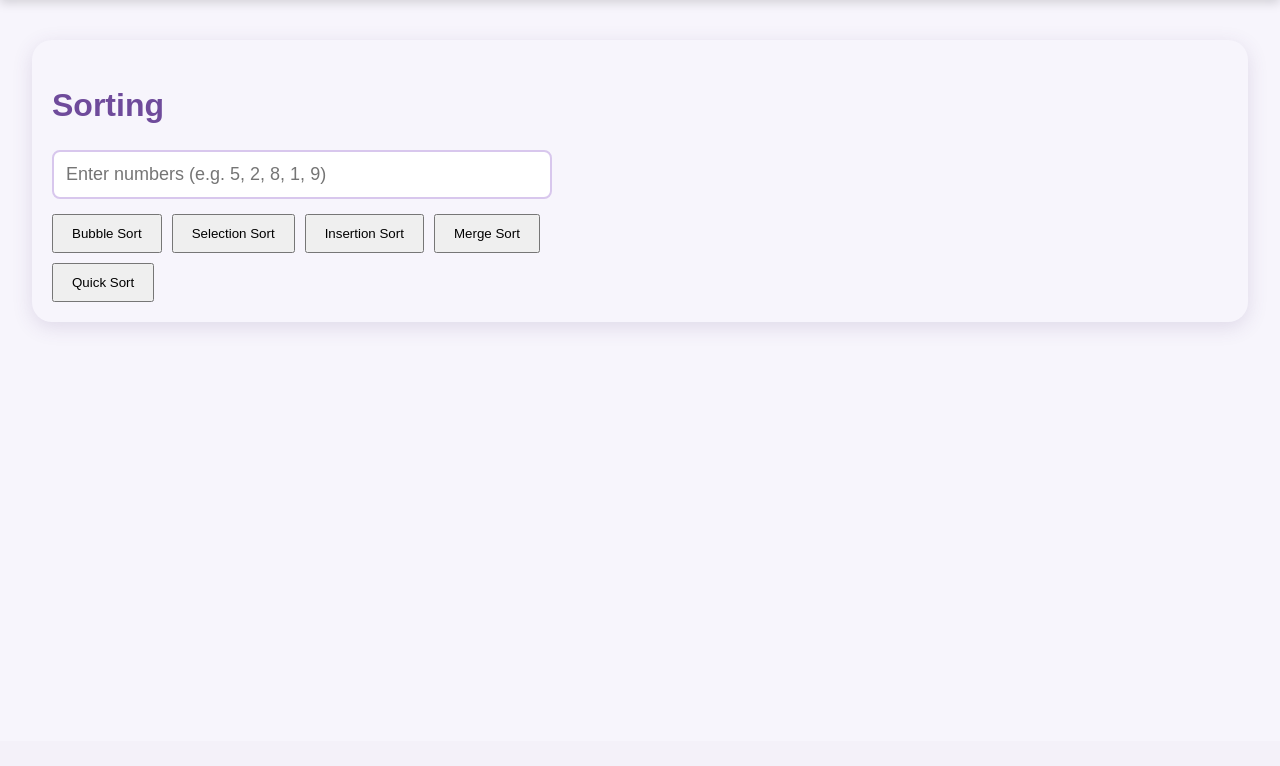
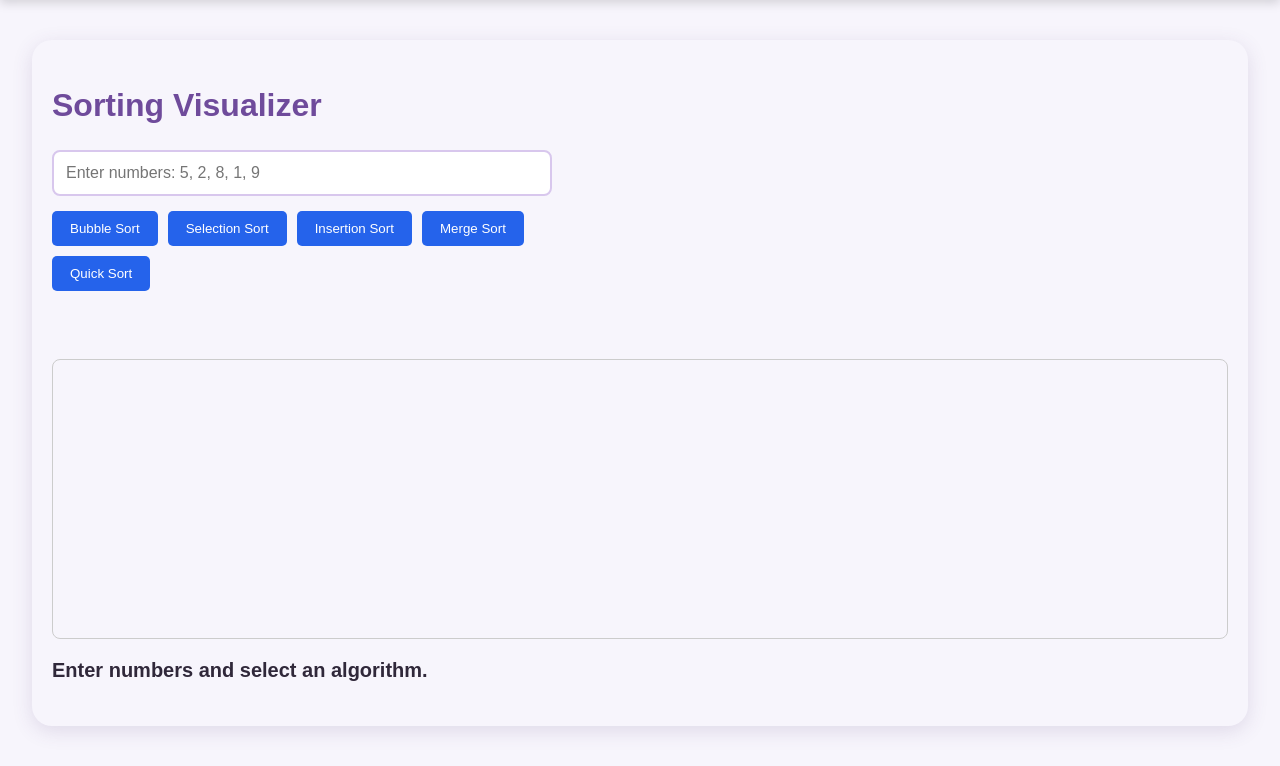
Before and after one commit to ClarkAlarcon144/Flask-Website, a Flask app: page /works/sorting in a window 1280 px wide. Shown: the part 59-825 px from the top of the page. Before the commit the page ends 385 px from the top, so only its background shows below. Run offline with Flask 3, Linux system fonts and the light colour scheme.

Commit message:
Implemented sorting

```diff
--- a/app.py
+++ b/app.py
@@ -3,6 +3,114 @@ from flask import Flask, render_template, request
 from data_structures import Stack, Queue, Deque, LinkedList, BinaryTree, BTNode
 
 import re
+
+def bubble_sort(arr):
+
+    arr = arr.copy()
+    n = len(arr)
+
+    for i in range(n):
+
+        for j in range(0, n - i - 1):
+
+            if arr[j] > arr[j + 1]:
+
+                arr[j], arr[j + 1] = arr[j + 1], arr[j]
+
+    return arr
+
+
+def selection_sort(arr):
+
+    arr = arr.copy()
+    n = len(arr)
+
+    for i in range(n):
+
+        min_index = i
+
+        for j in range(i + 1, n):
+
+            if arr[j] < arr[min_index]:
+                min_index = j
+
+        arr[i], arr[min_index] = arr[min_index], arr[i]
+
+    return arr
+
+
+def insertion_sort(arr):
+
+    arr = arr.copy()
+
+    for i in range(1, len(arr)):
+
+        key = arr[i]
+        j = i - 1
+
+        while j >= 0 and arr[j] > key:
+
+            arr[j + 1] = arr[j]
+            j -= 1
+
+        arr[j + 1] = key
+
+    return arr
+
+
+def merge_sort(arr):
+
+    if len(arr) <= 1:
+        return arr.copy()
+
+    mid = len(arr) // 2
+
+    left = merge_sort(arr[:mid])
+    right = merge_sort(arr[mid:])
+
+    result = []
+
+    i = 0
+    j = 0
+
+    while i < len(left) and j < len(right):
+
+        if left[i] <= right[j]:
+            result.append(left[i])
+            i += 1
+
+        else:
+            result.append(right[j])
+            j += 1
+
+    result.extend(left[i:])
+    result.extend(right[i:])
+
+    return result
+
+
+def quick_sort(arr):
+
+    arr = arr.copy()
+
+    if len(arr) <= 1:
+        return arr
+
+    pivot = arr[-1]
+
+    left = []
+    right = []
+
+    for value in arr[:-1]:
+
+        if value <= pivot:
+            left.append(value)
+
+        else:
+            right.append(value)
+
+    return quick_sort(left) + [pivot] + quick_sort(right)
+
 
 app = Flask(__name__)
 
@@ -348,35 +456,40 @@ def abinarytree():
 @app.route('/works/sorting', methods=['GET', 'POST'])
 def sorting():
 
-    result = []
+    numbers = []
+    selected_algorithm = ''
+    error = None
 
     if request.method == 'POST':
 
         input_string = request.form.get('inputString', '')
-        action = request.form.get('action')
+        selected_algorithm = request.form.get('action', '')
 
         try:
-            numbers = [int(x.strip()) for x in input_string.split(',')]
+            numbers = [
+                int(x.strip())
+                for x in input_string.split(',')
+                if x.strip()
+            ]
 
-            if action == 'bubble':
-                result = bubble_sort(numbers)
+            if not numbers:
+                error = "Please enter some numbers."
 
-            elif action == 'selection':
-                result = selection_sort(numbers)
-
-            elif action == 'insertion':
-                result = insertion_sort(numbers)
-
-            elif action == 'merge':
-                result = merge_sort(numbers)
-
-            elif action == 'quick':
-                result = quick_sort(numbers)
+            elif selected_algorithm not in [
+                'bubble', 'selection', 'insertion', 'merge', 'quick'
+            ]:
+                error = "Please select a sorting algorithm."
 
         except ValueError:
-            result = []
+            error = "Please enter valid numbers separated by commas."
+            numbers = []
 
-    return render_template('sorting.html', result=result)
+    return render_template(
+        'sorting.html',
+        numbers=numbers,
+        selected_algorithm=selected_algorithm,
+        error=error
+    )
 
 
 @app.route('/contact')
--- a/static/css/sorting.css
+++ b/static/css/sorting.css
@@ -2,7 +2,7 @@
 .sorting-layout {
     display: flex;
     flex-direction: column;
-    gap: 30px;
+    gap: 25px;
     margin-top: 20px;
 }
 
@@ -10,6 +10,11 @@
     display: flex;
     flex-direction: column;
     gap: 15px;
+}
+
+.controls input {
+    padding: 12px;
+    font-size: 16px;
 }
 
 .sorting-buttons {
@@ -20,24 +25,56 @@
 
 .sorting-buttons button {
     padding: 10px 18px;
+    border: none;
+    border-radius: 5px;
+    background: #2563eb;
+    color: white;
     cursor: pointer;
 }
 
-.sorting {
-    display: flex;
-    align-items: center;
-    flex-wrap: wrap;
-    gap: 10px;
+.sorting-buttons button:hover {
+    background: #1d4ed8;
 }
 
-.node-box {
-    min-width: 45px;
-    padding: 15px;
-    text-align: center;
-    border: 2px solid black;
-    border-radius: 5px;
+.visualizer {
+    margin-top: 20px;
 }
 
-.arrow {
-    font-size: 20px;
+.bars {
+    display: flex;
+    align-items: flex-end;
+    justify-content: center;
+    gap: 8px;
+    min-height: 280px;
+    padding: 20px;
+    border: 1px solid #ccc;
+    border-radius: 8px;
+    overflow-x: auto;
 }
+
+.bar {
+    min-width: 35px;
+    max-width: 60px;
+    flex: 1;
+    display: flex;
+    align-items: flex-start;
+    justify-content: center;
+    border-radius: 5px 5px 0 0;
+    color: white;
+    font-weight: bold;
+    transition: height 0.2s ease, background-color 0.2s ease;
+}
+
+.bar span {
+    padding-top: 5px;
+    font-size: 13px;
+}
+
+#status {
+    margin-top: 15px;
+    font-weight: bold;
+}
+
+.error {
+    color: red;
+}
--- /dev/null
+++ b/static/js/sorting.js
@@ -0,0 +1,257 @@
+
+const bars = document.getElementById("bars");
+const statusText = document.getElementById("status");
+const algorithmName = document.getElementById("algorithm-name");
+
+const delay = (ms) =>
+    new Promise(resolve => setTimeout(resolve, ms));
+
+function drawBars(arr, active = [], sorted = []) {
+
+    bars.innerHTML = "";
+
+    const maxValue = Math.max(...arr, 1);
+
+    arr.forEach((value, index) => {
+
+        const bar = document.createElement("div");
+        bar.classList.add("bar");
+
+        if (sorted.includes(index)) {
+            bar.style.backgroundColor = "#22c55e";
+        }
+        else if (active.includes(index)) {
+            bar.style.backgroundColor = "#f59e0b";
+        }
+        else {
+            bar.style.backgroundColor = "#3b82f6";
+        }
+
+        bar.style.height =
+            Math.max(25, (value / maxValue) * 250) + "px";
+
+        const label = document.createElement("span");
+        label.textContent = value;
+
+        bar.appendChild(label);
+        bars.appendChild(bar);
+
+    });
+}
+
+
+// BUBBLE SORT
+async function bubbleSort(arr) {
+
+    let n = arr.length;
+
+    for (let i = 0; i < n; i++) {
+
+        for (let j = 0; j < n - i - 1; j++) {
+
+            drawBars(arr, [j, j + 1]);
+            await delay(300);
+
+            if (arr[j] > arr[j + 1]) {
+
+                [arr[j], arr[j + 1]] =
+                [arr[j + 1], arr[j]];
+
+                drawBars(arr, [j, j + 1]);
+                await delay(300);
+            }
+        }
+    }
+
+    return arr;
+}
+
+
+// SELECTION SORT
+async function selectionSort(arr) {
+
+    let n = arr.length;
+
+    for (let i = 0; i < n; i++) {
+
+        let minIndex = i;
+
+        for (let j = i + 1; j < n; j++) {
+
+            drawBars(arr, [minIndex, j]);
+            await delay(300);
+
+            if (arr[j] < arr[minIndex]) {
+                minIndex = j;
+            }
+        }
+
+        [arr[i], arr[minIndex]] =
+        [arr[minIndex], arr[i]];
+
+        drawBars(arr, [i, minIndex]);
+        await delay(300);
+    }
+
+    return arr;
+}
+
+
+// INSERTION SORT
+async function insertionSort(arr) {
+
+    for (let i = 1; i < arr.length; i++) {
+
+        let key = arr[i];
+        let j = i - 1;
+
+        while (j >= 0 && arr[j] > key) {
+
+            drawBars(arr, [j, j + 1]);
+            await delay(300);
+
+            arr[j + 1] = arr[j];
+            j--;
+        }
+
+        arr[j + 1] = key;
+
+        drawBars(arr, [j + 1]);
+        await delay(300);
+    }
+
+    return arr;
+}
+
+
+// MERGE SORT
+async function mergeSort(arr, start = 0) {
+
+    if (arr.length <= 1) {
+        return arr;
+    }
+
+    let mid = Math.floor(arr.length / 2);
+
+    let left = await mergeSort(arr.slice(0, mid), start);
+    let right = await mergeSort(
+        arr.slice(mid),
+        start + mid
+    );
+
+    let merged = [];
+
+    let i = 0;
+    let j = 0;
+
+    while (i < left.length && j < right.length) {
+
+        if (left[i] <= right[j]) {
+            merged.push(left[i]);
+            i++;
+        }
+        else {
+            merged.push(right[j]);
+            j++;
+        }
+    }
+
+    merged.push(...left.slice(i));
+    merged.push(...right.slice(j));
+
+    for (let k = 0; k < merged.length; k++) {
+        arr[k] = merged[k];
+    }
+
+    drawBars(arr, arr.map((_, i) => i));
+    await delay(400);
+
+    return arr;
+}
+
+
+// QUICK SORT
+async function quickSort(arr, low = 0, high = arr.length - 1) {
+
+    if (low < high) {
+
+        let pivot = arr[high];
+        let i = low - 1;
+
+        for (let j = low; j < high; j++) {
+
+            drawBars(arr, [j, high]);
+            await delay(300);
+
+            if (arr[j] < pivot) {
+
+                i++;
+
+                [arr[i], arr[j]] =
+                [arr[j], arr[i]];
+
+                drawBars(arr, [i, j]);
+                await delay(300);
+            }
+        }
+
+        [arr[i + 1], arr[high]] =
+        [arr[high], arr[i + 1]];
+
+        let pivotIndex = i + 1;
+
+        drawBars(arr, [pivotIndex]);
+        await delay(300);
+
+        await quickSort(arr, low, pivotIndex - 1);
+        await quickSort(arr, pivotIndex + 1, high);
+    }
+
+    return arr;
+}
+
+
+// RUN SELECTED ALGORITHM
+async function startSorting() {
+
+    if (!numbers || numbers.length === 0) {
+        return;
+    }
+
+    let arr = [...numbers];
+
+    algorithmName.textContent =
+        algorithm.toUpperCase() + " SORT";
+
+    statusText.textContent = "Sorting in progress...";
+
+    drawBars(arr);
+
+    await delay(500);
+
+    if (algorithm === "bubble") {
+        await bubbleSort(arr);
+    }
+
+    else if (algorithm === "selection") {
+        await selectionSort(arr);
+    }
+
+    else if (algorithm === "insertion") {
+        await insertionSort(arr);
+    }
+
+    else if (algorithm === "merge") {
+        await mergeSort(arr);
+    }
+
+    else if (algorithm === "quick") {
+        await quickSort(arr);
+    }
+
+    drawBars(arr, [], arr.map((_, i) => i));
+
+    statusText.textContent = "Sorting completed!";
+}
+
+startSorting();
--- a/templates/sorting.html
+++ b/templates/sorting.html
@@ -5,42 +5,43 @@
     <link rel="stylesheet" href="{{ url_for('static', filename='css/sorting.css') }}">
 {% endblock %}
 
-
 {% block content %}
 
-    <h2>Sorting</h2>
+<h2>Sorting Visualizer</h2>
 
 <div class="sorting-layout">
 
     <div class="controls">
 
-            <form action="/works/sorting" method="post">
+        <form action="/works/sorting" method="POST">
 
             <input
                 type="text"
                 name="inputString"
-                    placeholder="Enter numbers (e.g. 5, 2, 8, 1, 9)"
+                placeholder="Enter numbers: 5, 2, 8, 1, 9"
+                value="{{ request.form.get('inputString', '') }}"
+                required
             >
 
             <div class="sorting-buttons">
 
-                    <button type="submit" name="action" value="bubble">
+                <button name="action" value="bubble">
                     Bubble Sort
                 </button>
 
-                    <button type="submit" name="action" value="selection">
+                <button name="action" value="selection">
                     Selection Sort
                 </button>
 
-                    <button type="submit" name="action" value="insertion">
+                <button name="action" value="insertion">
                     Insertion Sort
                 </button>
 
-                    <button type="submit" name="action" value="merge">
+                <button name="action" value="merge">
                     Merge Sort
                 </button>
 
-                    <button type="submit" name="action" value="quick">
+                <button name="action" value="quick">
                     Quick Sort
                 </button>
 
@@ -50,27 +51,27 @@
 
     </div>
 
-
-        {% if result %}
-
-            <div class="sorting">
-
-                {% for value in result %}
-
-                    <div class="node-box">
-                        {{ value }}
-                    </div>
-
-                    {% if not loop.last %}
-                        <div class="arrow">→</div>
+    {% if error %}
+        <p class="error">{{ error }}</p>
     {% endif %}
 
-                {% endfor %}
+    <div class="visualizer">
+
+        <h3 id="algorithm-name"></h3>
+
+        <div id="bars" class="bars"></div>
+
+        <p id="status">Enter numbers and select an algorithm.</p>
 
     </div>
 
-        {% endif %}
-
 </div>
 
+<script>
+    const numbers = {{ numbers | tojson }};
+    const algorithm = {{ selected_algorithm | tojson }};
+</script>
+
+<script src="{{ url_for('static', filename='js/sorting.js') }}"></script>
+
 {% endblock %}
--- a/templates/works.html
+++ b/templates/works.html
@@ -51,5 +51,11 @@
                 Binary Tree
             </a>
         </li>
+
+        <li class="work-card">
+            <a href="/works/sorting">
+                Sorting
+            </a>
+        </li>
     </ul>
 {% endblock %}
```
Also changed, not shown: data_structures/__init__.py (line endings or trailing spaces). Lines whose indentation alone changed are shown as unchanged.
